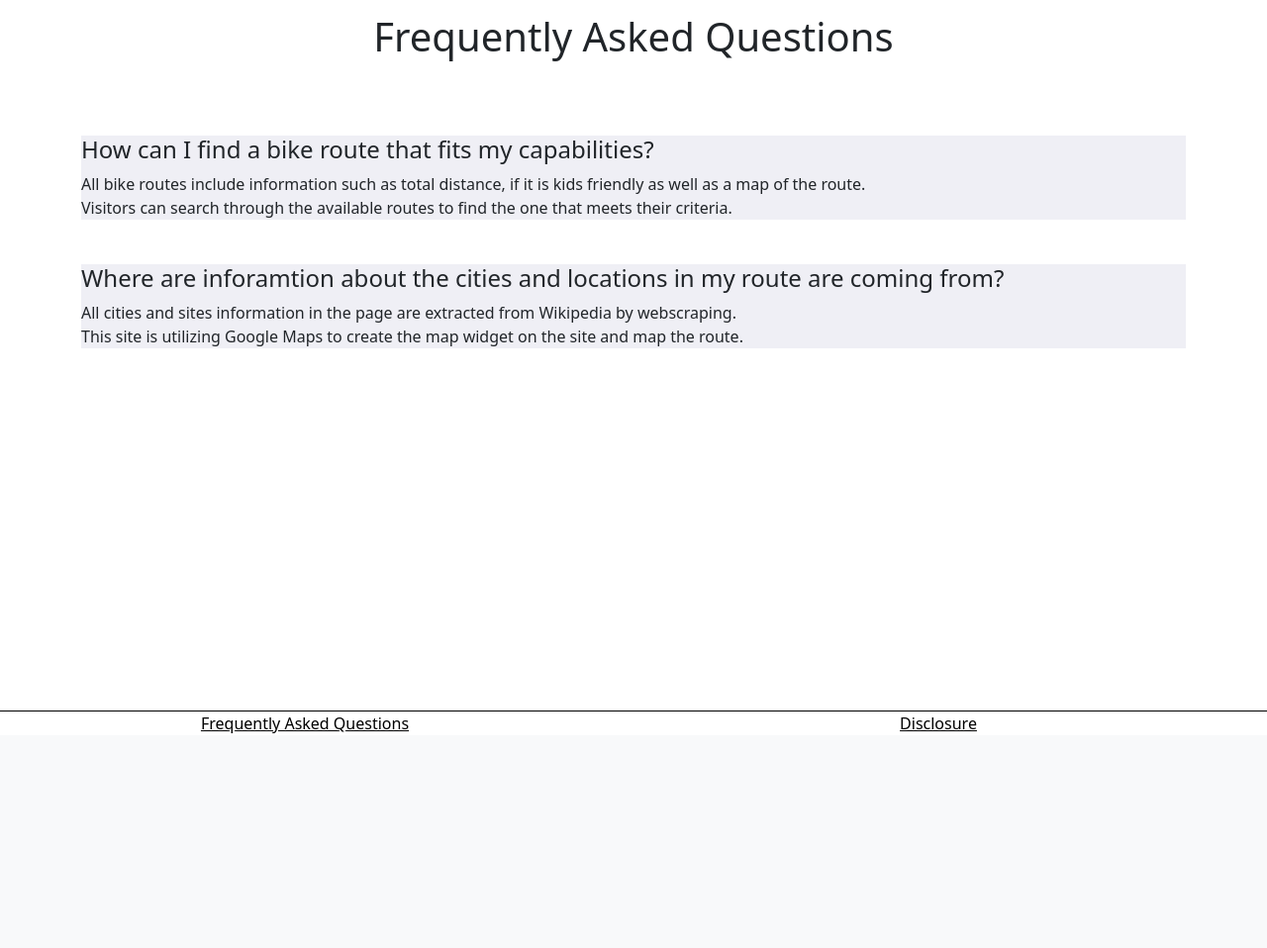
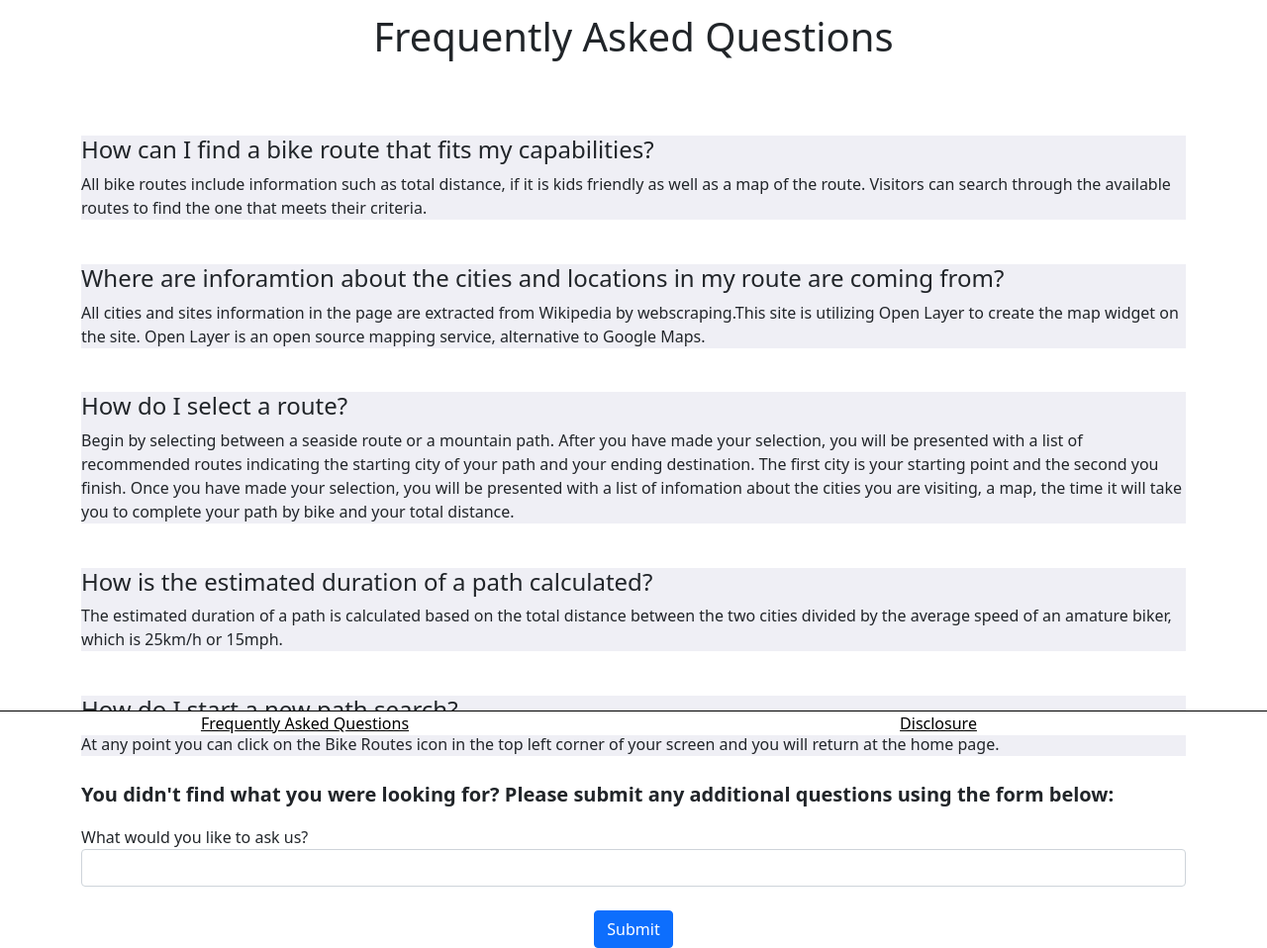
Before and after one commit to DeanDro/Portfolio-Project, a Flask app: page /faq in a window 1280 px wide. Shown: the part 57-1015 px from the top of the page at 99% size. Before the commit the page ends 798 px from the top, so only its background shows below. Run offline with Flask 2, Linux system fonts and the light colour scheme.

Commit message:
Completed MVP

```diff
--- a/app.py
+++ b/app.py
@@ -14,8 +14,32 @@ def mountainview():
     if request.method == 'GET':
         return render_template('mountainRoutes.html')
     else:
+        # Get path selection
         get_arg = request.form['trail']
-        return get_arg
+        if get_arg == 'Rome_Florence':
+            cities = ['Rome', 'Florence']
+        elif get_arg == 'Lisbon, Barcelona':
+            cities = ['Lisbon', 'Barcelona']
+        else:
+            cities = ['Dusseldorf', 'Amsterdam']
+
+        #Scrape information for each city
+        city1 = scrape.get_cities_details(cities[0])
+        city2 = scrape.get_cities_details(cities[1])
+
+        # get image of the destinations - starting point
+        city1_img = place_img.get_image_location(cities[0])
+        city1_details = cities[0]
+        city2_img = place_img.get_image_location(cities[1])
+        city2_details = cities[1]
+
+        # Details about the trip
+        #trip_info = maps.get_distance_between_cities(cities[0], cities[1])
+        trip_info = ['Unavailable', 'Unavailable']
+
+        return render_template('routePage.html', city1_img=city1_img, city1=city1, city2=city2, cities=cities,
+                                distance=trip_info[0], duration=trip_info[1], city1_details=city1_details,
+                                city2_details=city2_details, city2_img=city2_img)
 
 @app.route('/seaside', methods=['GET', 'POST'])
 def seaside():
@@ -54,6 +78,10 @@ def seaside():
 def faq():
     return render_template('faq.html')
 
+@app.route('/disclosure')
+def disclosure():
+    return render_template('disclosure.html')
+
 
 if __name__ == '__main__':
     app.run(debug=True)
--- a/static/css/main.css
+++ b/static/css/main.css
@@ -4,7 +4,7 @@ body{
 }
 
 #main_page{
-    display: block;
+    display: inline-flex;
 }
 
 .img_graphs{
@@ -86,3 +86,41 @@ body{
 #map{
     border: 3px solid darkblue;
 }
+
+#submitted_question{
+    text-align: left;
+}
+
+#returnHomePage{
+    background-color: darkred;
+    color: white;
+    text-align: center;
+    margin-left: 30%;
+    margin-right: 30%;
+    border-radius: 25px;
+}
+
+#ensure_return{
+    font-size: 20px;
+    font-weight: bold;
+}
+
+#yesButton{
+    color: white;
+    font-size: 18px;
+}
+
+#noButton{
+    color: white;
+    font-size: 18px;
+}
+
+#logo:hover{
+    background-color: blue;
+    cursor: pointer;
+}
+
+.discl{
+    text-align: left;
+    background-color: lightgray;
+}
--- /dev/null
+++ b/static/scripts/functionality.js
@@ -0,0 +1,32 @@
+'use strict'
+
+document.getElementById('logo').addEventListener('click', checkWindow);
+
+document.getElementById('yesButton').addEventListener('click', yesButton);
+
+document.getElementById('noButton').addEventListener('click', hideWindow);
+
+function showWindow(){
+    document.getElementById('returnHomePage').style.display = 'block';
+};
+
+function hideWindow(){
+    document.getElementById('returnHomePage').style.display = 'none';
+};
+
+function checkWindow(){
+    let value = document.getElementById('returnHomePage').style.display;
+    if (value === 'none'){
+        showWindow();
+    } else{
+        hideWindow();
+    }
+};
+
+function yesButton(){
+    window.location.href = '../';
+};
+
+function noButton(){
+    hideWindow();
+}
--- a/static/scripts/maps.mjs
+++ b/static/scripts/maps.mjs
@@ -12,7 +12,9 @@ let cities_coord = {
     'Valencia': [-0.375000, 39.466667],
     'Barcelona': [2.168365, 41.346176],
     'Amsterdam': [4.897070, 52.377956],
-    'Dusseldorf': [6.783333, 51.233334]
+    'Dusseldorf': [6.783333, 51.233334],
+    'Hamburg': [9.993682, 53.551086],
+    'Copenhagen': [12.568337, 55.676098]
 };
 
 const key_loc = 'C:/Users/Konstantinos/Desktop/Oregon State University/CS 361/maps_token.txt';
--- a/templates/base.html
+++ b/templates/base.html
@@ -15,11 +15,24 @@
   <body>
       <!-- Image and text -->
 <nav class="navbar navbar-light bg-light header_seg">
-    <a class="navbar-brand" href="{{ url_for('index')}}">
+    <a id="logo" class="navbar-brand">
       <img src="https://thumbs.dreamstime.com/b/bicycle-icon-bike-vector-illustration-flat-design-130312902.jpg" width="30" height="30" class="d-inline-block align-top" alt="">
       Bike Routes
     </a>
 </nav>
+
+<!--Window for ensuring the user wants to return to the home page.-->
+<div class="form-group" id="returnHomePage" style="display: none;">
+  <form class="form-container">
+    <p id='ensure_return' style="font-size: 16px;">Are you sure you want to restart looking for a path?</p>
+    <div class="row">
+      <input id="yesButton" type="button" class="btn" value="Yes">
+      <input id="noButton" type="button" class="btn" value="No">
+    </div>
+  </form>
+</div>
+<script src="{{ url_for('static', filename='scripts/functionality.js') }}"></script>
+
     {% block body %}{% endblock %}
 
     <footer class="footer_bar fixed-bottom">
@@ -28,11 +41,10 @@
                 <a href="{{ url_for('faq') }}">Frequently Asked Questions</a>
             </div>
             <div class="col-sm-6">
-                <a href="#">Disclosure</a>
+                <a href="{{ url_for('disclosure') }}">Disclosure</a>
             </div>
         </div>
     </footer>
-
     <script src="https://cdn.jsdelivr.net/npm/bootstrap@5.1.3/dist/js/bootstrap.bundle.min.js" integrity="sha384-ka7Sk0Gln4gmtz2MlQnikT1wXgYsOg+OMhuP+IlRH9sENBO0LRn5q+8nbTov4+1p" crossorigin="anonymous"></script>
   </body>
 </html>
--- a/templates/faq.html
+++ b/templates/faq.html
@@ -9,8 +9,8 @@
             <h4>How can I find a bike route that fits my capabilities?</h4>
         </div>
         <div class="panel-body">
-            <p>All bike routes include information such as total distance, if it is kids friendly as well as a map of the route.</p>
-            <p>Visitors can search through the available routes to find the one that meets their criteria.</p>
+            <p>All bike routes include information such as total distance, if it is kids friendly as well as a map of the route.
+                Visitors can search through the available routes to find the one that meets their criteria.</p>
         </div>
     </div>
     <div class="panel panel-default faq_panel">
@@ -18,9 +18,55 @@
             <h4>Where are inforamtion about the cities and locations in my route are coming from?</h4>
         </div>
         <div class="panel-body">
-            <p>All cities and sites information in the page are extracted from Wikipedia by webscraping.</p>
-            <p>This site is utilizing Google Maps to create the map widget on the site and map the route.</p>
+            <p>All cities and sites information in the page are extracted from Wikipedia by webscraping.This site is utilizing
+            Open Layer to create the map widget on the site. Open Layer is an open source mapping service,
+            alternative to Google Maps.</p>
         </div>
+    </div>
+    <div class="panel panel-default faq_panel">
+        <div class="panel-heading">
+            <h4>How do I select a route?</h4>
+        </div>
+        <div class="panel-body">
+            <p>Begin by selecting between a seaside route or a mountain path. After you have made your selection, you will be
+                presented with a list of recommended routes indicating the starting city of your path and your ending destination.
+                The first city is your starting point and the second you finish. Once you have made your selection, you will
+                be presented with a list of infomation about the cities you are visiting, a map, the time it will take you to complete
+                your path by bike and your total distance.</p>
+        </div>
+    </div>
+    <div class="panel panel-default faq_panel">
+        <div class="panel-heading">
+            <h4>How is the estimated duration of a path calculated?</h4>
+        </div>
+        <div class="panel-body">
+            <p>The estimated duration of a path is calculated based on the total distance between the two cities divided by the
+                average speed of an amature biker, which is 25km/h or 15mph.</p>
+        </div>
+    </div>
+    <div class="panel panel-default faq_panel">
+        <div class="panel-heading">
+            <h4>How do I start a new path search?</h4>
+        </div>
+        <div class="panel-body">
+            <p>At any point you can click on the Bike Routes icon in the top left corner of your screen and you will return
+                at the home page.
+            </p>
+        </div>
+    </div>
+    <br>
+    <p style="font-size: 20px; font-weight: bold; text-align: left;">
+        You didn't find what you were looking for? Please submit any additional questions using the form below:
+    </p>
+    <div class="user_form">
+        <form>
+            <div class="form-group" style="text-align: left;">
+                <label for="submitted_question">What would you like to ask us?</label>
+                <input type="text" id="submitted_question" class="text-align-top form-control">
+            </div>
+            <br>
+            <input type="submit" class="btn btn-primary" value="Submit">
+        </form>
     </div>
 </div>
 
```
Also changed, not shown: templates/disclosure.html (added, +16 -0 lines), templates/index.html (+3 -5 lines).
